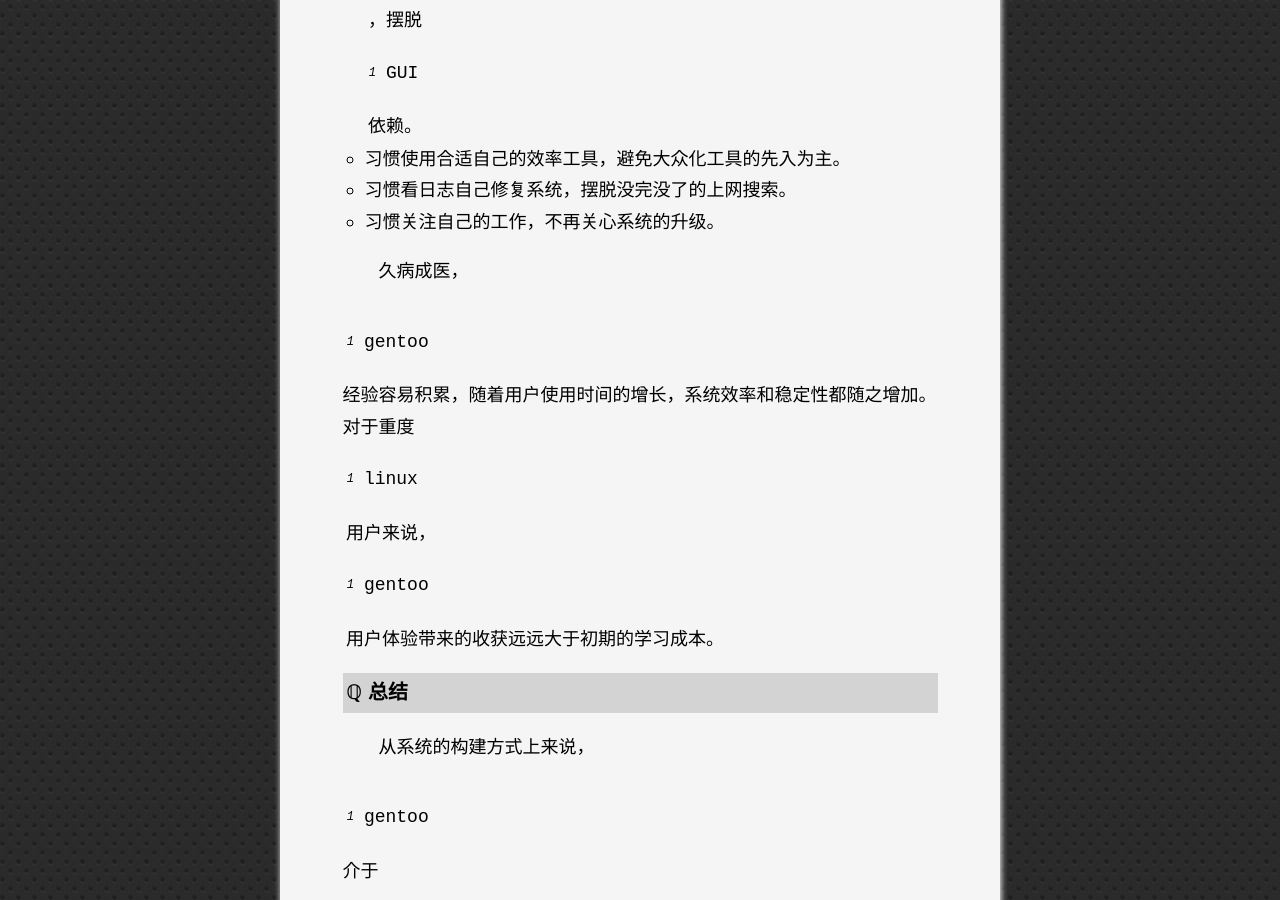
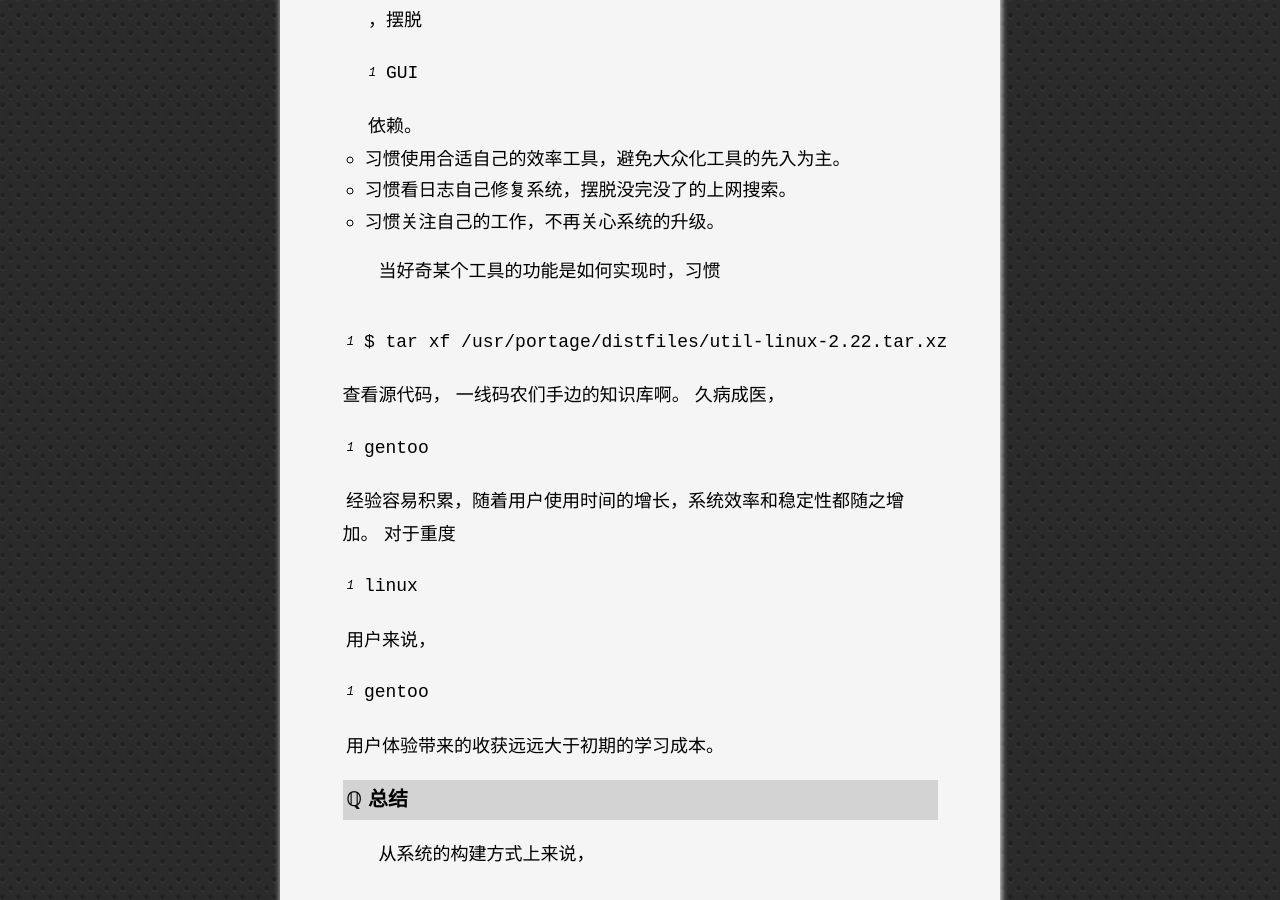
Before and after one commit to alivepea/alivepea.github.com, a Jekyll site: the page built from _posts/2012-12-07-why-gentoo.md, in a window 1280 px wide and 900 px high, scrolled down 5522 px. Built offline with Jekyll 4.4.1, drawn with Linux system fonts in a browser that asks for light colours; nearby versions of some CDN libraries.

Commit message:
Update why-gentoo.md

```diff
--- a/_posts/2012-12-07-why-gentoo.md
+++ b/_posts/2012-12-07-why-gentoo.md
@@ -65,6 +65,8 @@ published: true
 + 习惯看日志自己修复系统，摆脱没完没了的上网搜索。
 + 习惯关注自己的工作，不再关心系统的升级。
 
+当好奇某个工具的功能是如何实现时，习惯 `$ tar xf /usr/portage/distfiles/util-linux-2.22.tar.xz`查看源代码，
+一线码农们手边的知识库啊。
 久病成医，`gentoo`经验容易积累，随着用户使用时间的增长，系统效率和稳定性都随之增加。
 对于重度`linux`用户来说，`gentoo`用户体验带来的收获远远大于初期的学习成本。
 
```
